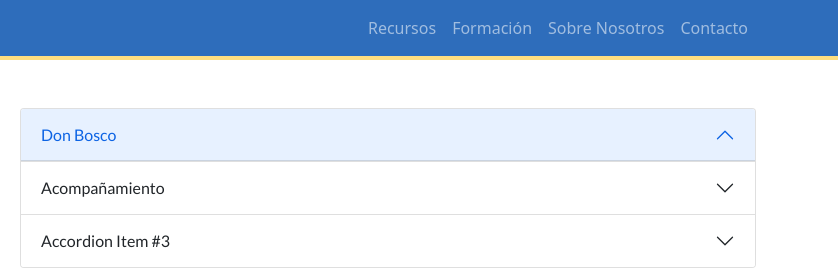
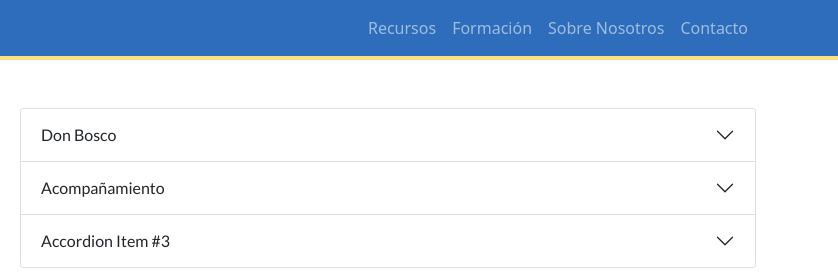
Before and after one commit to ignacioriela/MJS_MATURANA, a plain HTML site: page formacion.html in a window 1280 px wide. Shown: the top 280 px of the page, 442-1280 px from the left. Drawn offline with nearby package versions, Linux system fonts and the light colour scheme.

Commit message:
collapsed

```diff
--- a/formacion.html
+++ b/formacion.html
@@ -128,7 +128,7 @@
               <div class="accordion" id="accordionPanelsStayOpenExample">
                 <div class="accordion-item">
                   <h2 class="accordion-header" id="panelsStayOpen-headingOne">
-                    <button class="accordion-button" type="button" data-bs-toggle="collapse" data-bs-target="#panelsStayOpen-collapseOne" aria-expanded="true" aria-controls="panelsStayOpen-collapseOne">
+                    <button class="accordion-button collapsed" type="button" data-bs-toggle="collapse" data-bs-target="#panelsStayOpen-collapseOne" aria-expanded="false" aria-controls="panelsStayOpen-collapseOne">
                       Don Bosco
                     </button>
                   </h2>
```
